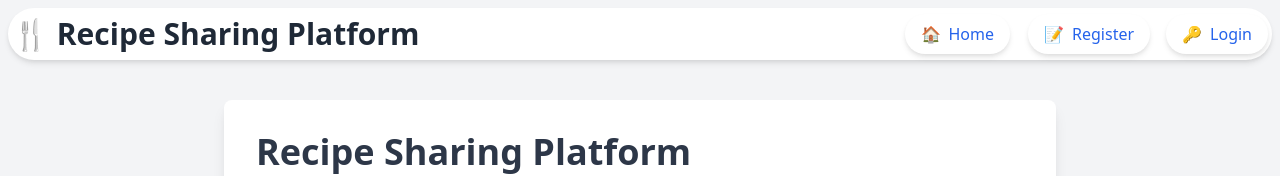
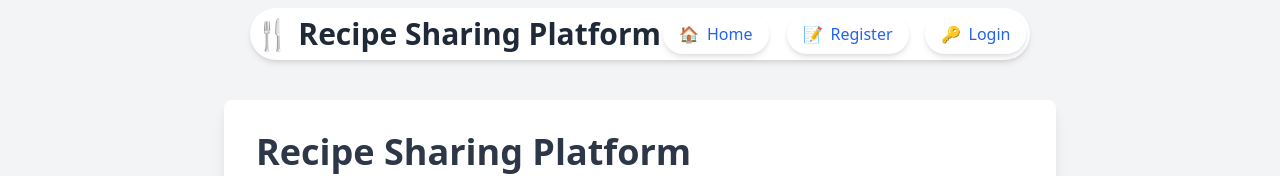
Before and after one commit to helloleo-ai/recipe-sharing-platform, a Next.js app: page / in a window 1280 px wide. Shown: the top 176 px of the page. Built offline with nearby package versions, Linux system fonts and the light colour scheme.

Commit message:
chore: updated `Header` component and global styles for better layout consistency

```diff
--- a/components/Header.js
+++ b/components/Header.js
@@ -2,7 +2,7 @@ import Link from 'next/link';
 
 export default function Header() {
   return (
-    <header className="bg-white text-gray-800 p-1 rounded-full shadow-md m-2">
+    <header className="bg-white text-gray-800 p-1 rounded-full shadow-md m-2 max-w-4xl mx-auto">
       <div className="container mx-auto flex justify-between items-center">
         <h1 className="text-3xl font-bold">🍴 Recipe Sharing Platform</h1>
 <nav className="flex space-x-4">
--- a/styles/globals.css
+++ b/styles/globals.css
@@ -1,6 +1,8 @@
 header {
   border-radius: 9999px; /* Full rounded corners */
   box-shadow: 0 4px 6px rgba(0, 0, 0, 0.1); /* Subtle shadow for depth */
+  max-width: 1024px; /* Match the max-width of the main column */
+  margin: 0 auto; /* Center the header */
 }
 
 nav a {
```
